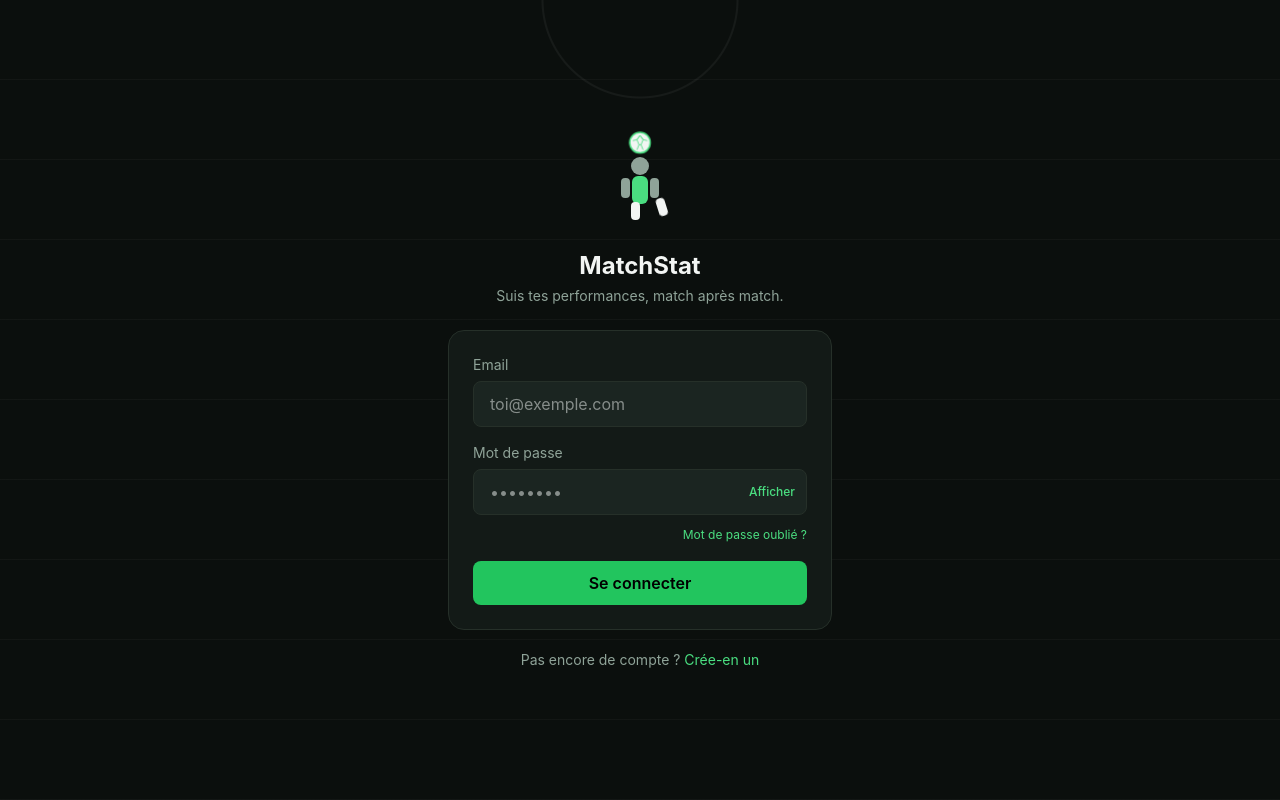
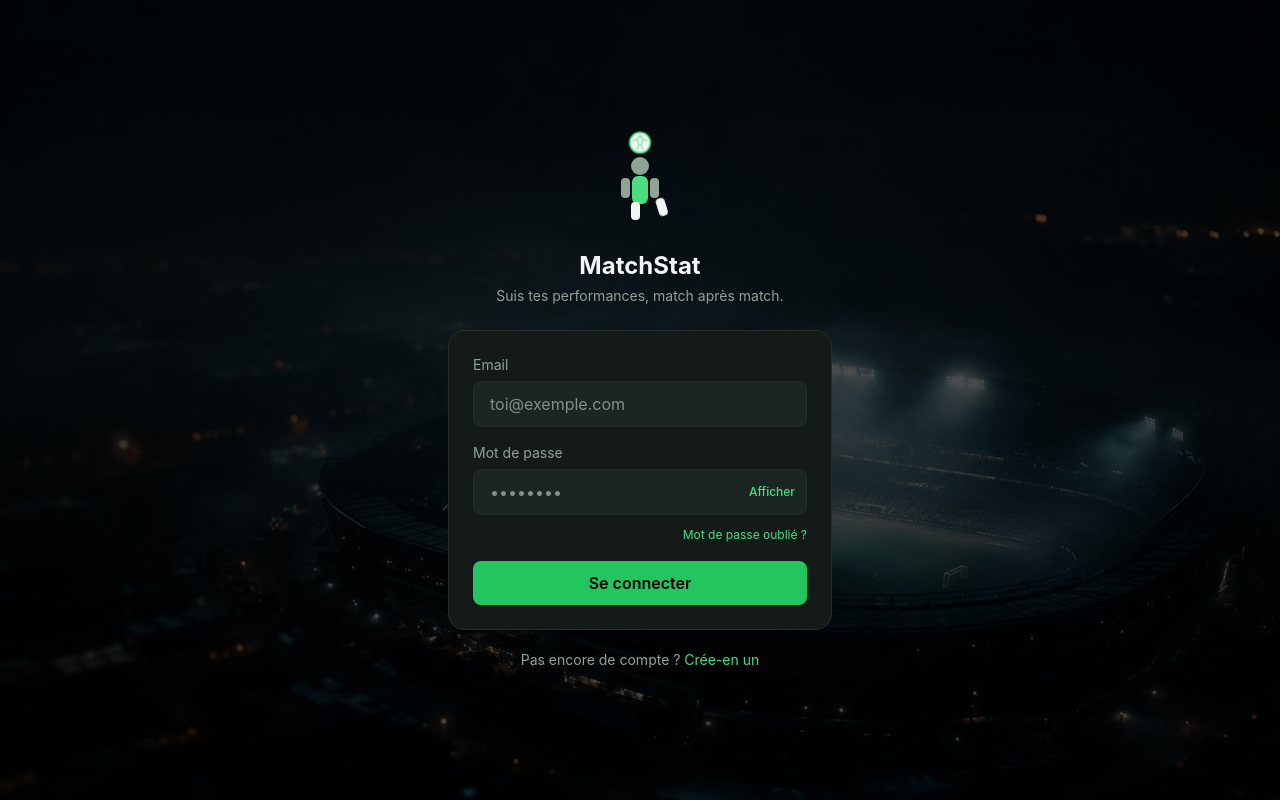
Before and after one commit to Adom697/MATCHS-STARTS, a Next.js app: page /login in a window 1280 px wide. Built offline with nearby package versions, Linux system fonts and the light colour scheme.

Commit message:
Add stadium night photo as full-screen login background (optimized to 79KB) with dark overlay

```diff
--- a/src/app/login/page.tsx
+++ b/src/app/login/page.tsx
@@ -10,8 +10,12 @@ export default async function LoginPage({
   const { error, info } = await searchParams;
 
   return (
-    <div className="min-h-screen flex items-center justify-center px-6">
-      <div className="w-full max-w-sm">
+    <div
+      className="min-h-screen flex items-center justify-center px-6 relative bg-cover bg-center bg-no-repeat"
+      style={{ backgroundImage: "url('/images/stadium-bg.jpg')" }}
+    >
+      <div className="absolute inset-0 bg-black/70" />
+      <div className="w-full max-w-sm relative z-10">
         <div className="mb-6 text-center">
           <div className="relative w-24 h-28 mx-auto mb-2">
             {/* Ball bouncing on the player's foot */}
```
Also changed, not shown: IMG_0816.png (deleted), public/images/stadium-bg.jpg (added).
